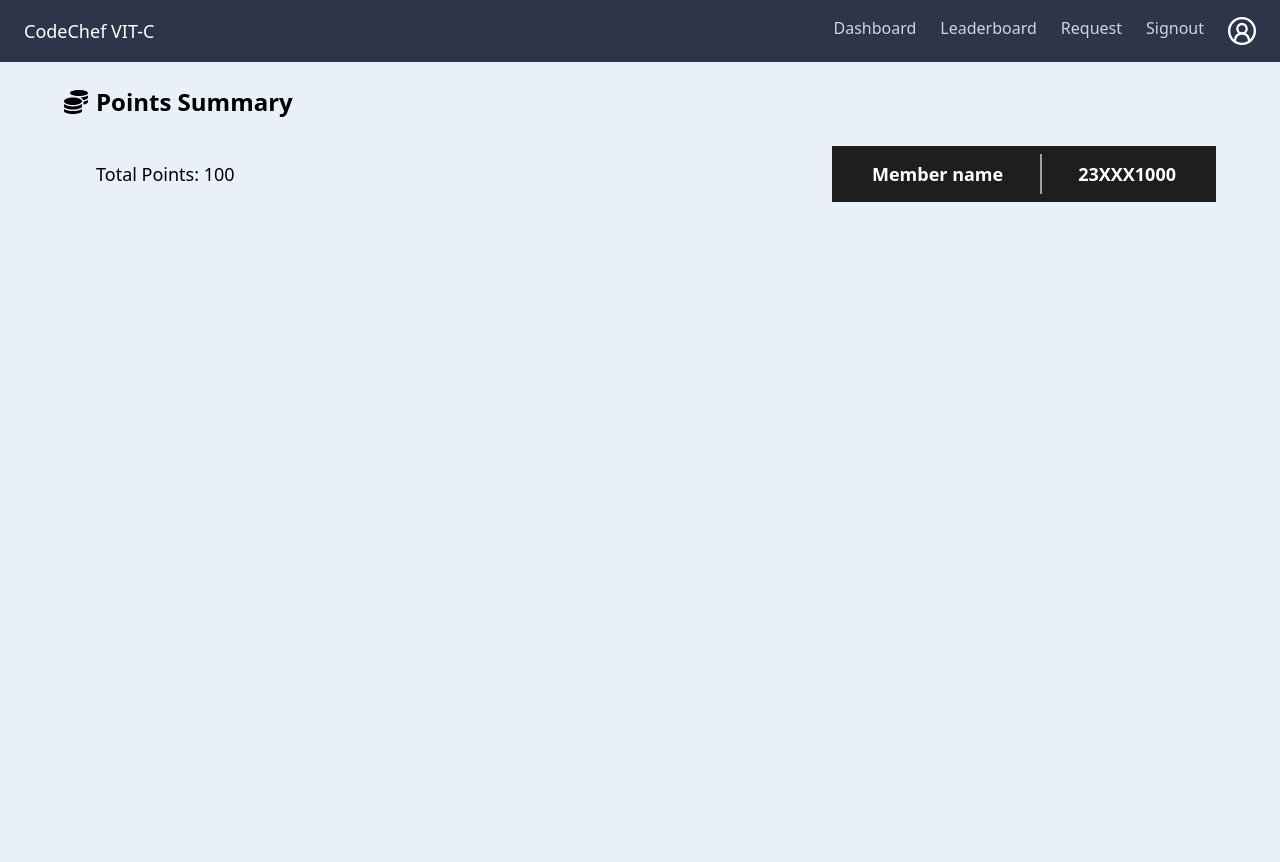
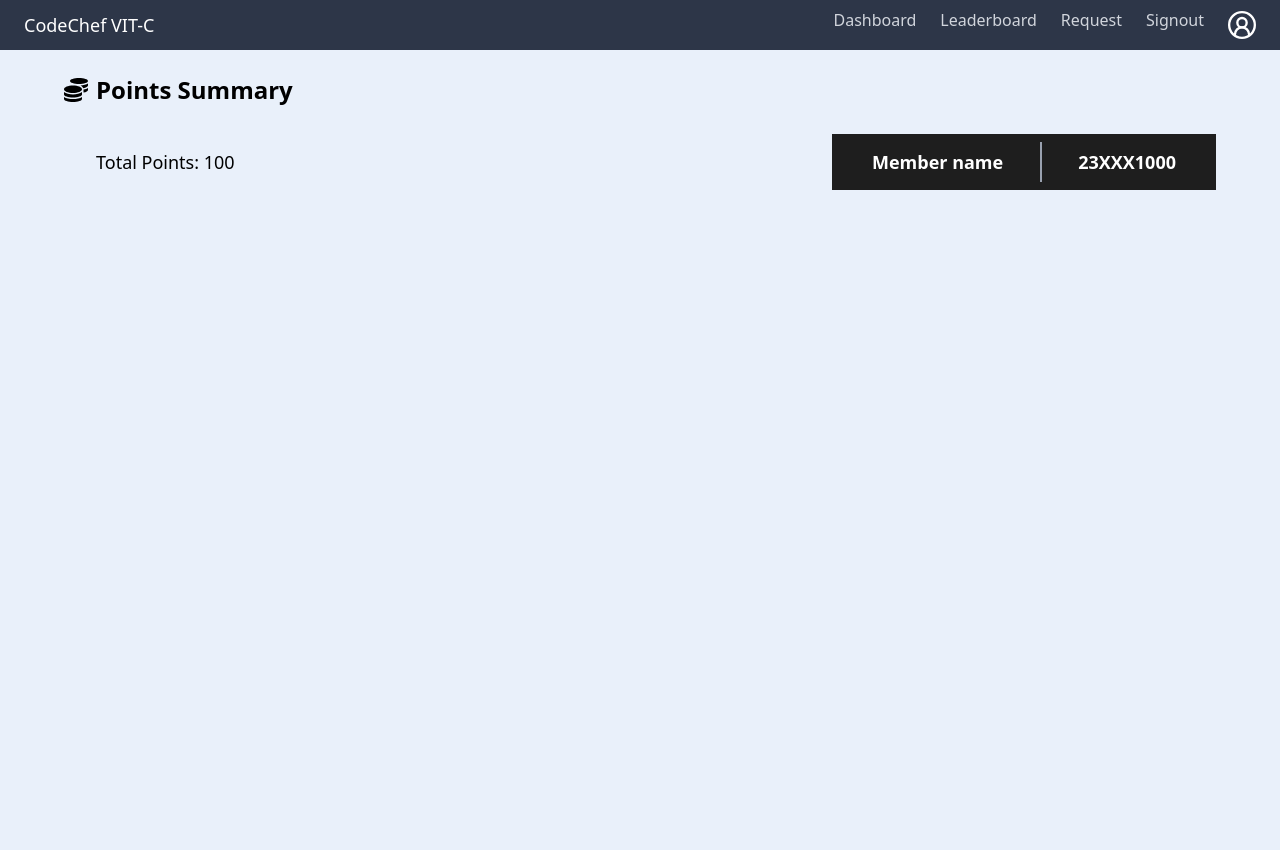
Before and after one commit to PD-0707/DASHBOARD-ADMIN, a React (Vite) app: page / in a window 1280 px wide. Built offline with nearby package versions, Linux system fonts and the light colour scheme.

Commit message:
Update Navbar.jsx

```diff
--- a/src/components/Navbar.jsx
+++ b/src/components/Navbar.jsx
@@ -2,22 +2,22 @@
 
 const Navbar = () => {
   return (
-    <header className="bg-[#2d3648] text-white px-6 py-4 flex justify-between items-center">
+    <header className="bg-[#2d3648] text-white px-6 py-2 flex justify-between items-center">
       {}
       <div className="text-lg font-normal">CodeChef VIT-C</div>
 
       {}
       <nav className="flex space-x-6 items-center">
-        <a href="#" className="text-gray-300 hover:text-white border-b-2 border-transparent hover:border-yellow-400 pb-1">
+       <a href="#" className="text-gray-300 hover:text-white border-b-6 border-transparent hover:border-yellow-500 pb-1">
           Dashboard
         </a>
-        <a href="#" className="text-gray-300 hover:text-white border-b-2 border-transparent hover:border-yellow-400 pb-1">
+        <a href="#" className="text-gray-300 hover:text-white border-b-6 border-transparent hover:border-yellow-500 pb-1">
           Leaderboard
         </a>
-        <a href="#" className="text-gray-300 hover:text-white border-b-2 border-transparent hover:border-yellow-400 pb-1">
+        <a href="#" className="text-gray-300 hover:text-white border-b-6 border-transparent hover:border-yellow-500 pb-1">
           Request
         </a>
-        <a href="#" className="text-gray-300 hover:text-white border-b-2 border-transparent hover:border-yellow-400 pb-1">
+        <a href="#" className="text-gray-300 hover:text-white border-b-6 border-transparent hover:border-yellow-500 pb-1">
           Signout
         </a>
 
```
